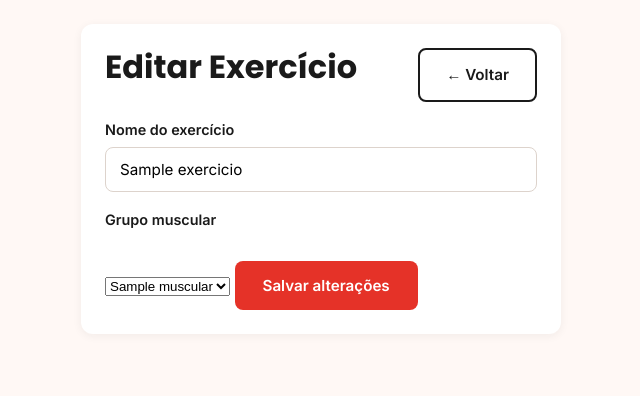
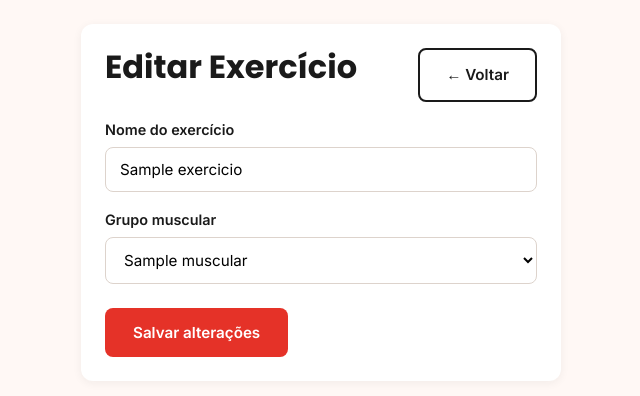
Before and after one commit to guedez31/elogym, a PHP site: page /editar-exercicio.php?id=1 in a window 1280 px wide. Shown: the part 81-477 px from the top of the page, without its empty margins (319-959 px from the left). Run offline with PHP 8.4, Linux system fonts and the light colour scheme; the visitor is signed in with stand-in values (Sample User, id 1); tables that the repository leaves empty or names only in its code hold one stand-in row (values such as "Sample post"); a stand-in replaces the project's code that opens the database connection.

Commit message:
Estilo do select no formulário de cadastro

```diff
--- a/css/style.css
+++ b/css/style.css
@@ -986,3 +986,19 @@ table {
 .form-cadastro button {
   margin-top: 24px;
 }
+
+/* Select do formulário de cadastro (mesmo visual dos inputs) */
+.form-cadastro select {
+  width: 100%;
+  padding: 12px 14px;
+  border: 1px solid #ddd3cc;
+  border-radius: var(--raio);
+  font-family: var(--font-corpo);
+  font-size: 0.95rem;
+  background: var(--branco);
+}
+
+.form-cadastro select:focus {
+  outline: none;
+  border-color: var(--vermelho);
+}
```
